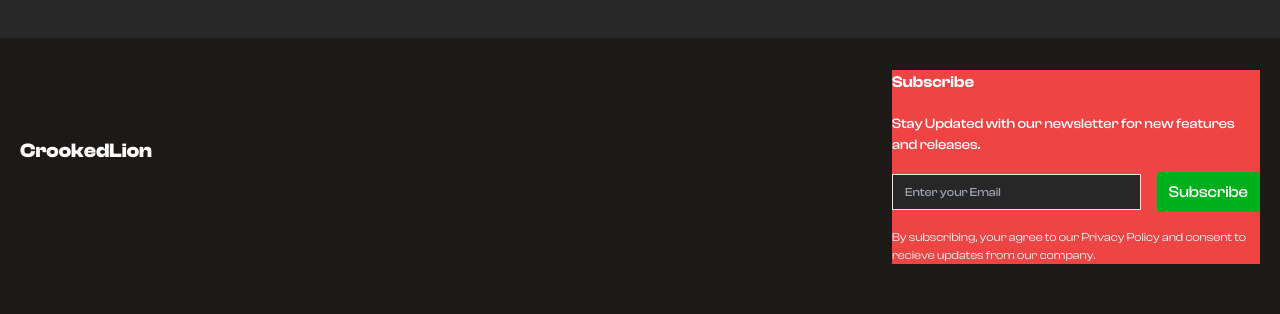
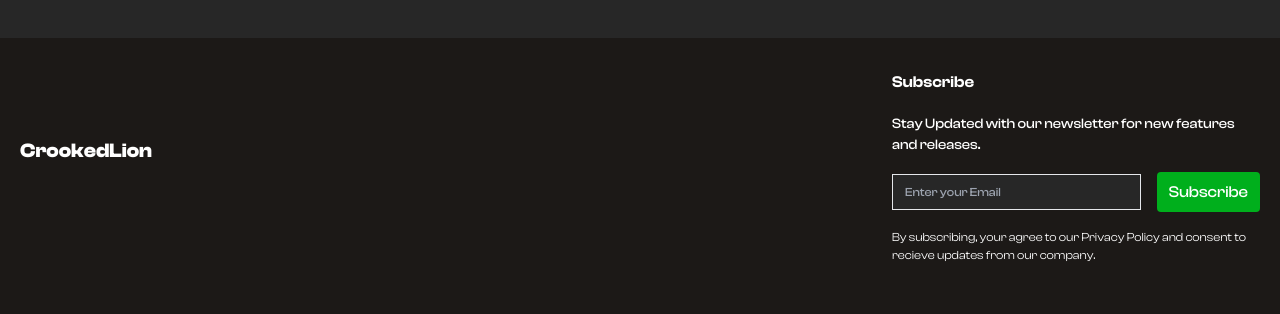
Before and after one commit to LeonardoMateo1/CrookedLion, a Next.js app: page / in a window 1280 px wide. Shown: the part 3915-4229 px from the top of the page. Built offline with nearby package versions, Linux system fonts and the light colour scheme.

Commit message:
Deleted a helper bg-color

```diff
--- a/components/Footer.tsx
+++ b/components/Footer.tsx
@@ -8,7 +8,7 @@ const Footer = () => {
             <div className="w-full h-full max-width flex flex-col gap-20 px-5 2xl:px-0">
                 <div className="flex flex-col flex-center sm:flex-row flex-between">
                     <h3 className="font-bold text-xl mb-8">CrookedLion</h3>
-                    <div className="px-5 sm:px-0 w-full sm:w-[23rem] bg-red-500">
+                    <div className="px-5 sm:px-0 w-full sm:w-[23rem]">
                         <h3 className="font-semibold text-normal mb-5">Subscribe</h3>
                         <p className="text-sm font-medium w-[90%] sm:w-[361px] mb-4">Stay Updated with our newsletter for new features and releases.</p>
                         <div className="flex gap-2 sm:gap-4 items-center w-full font-medium mb-4">
```
